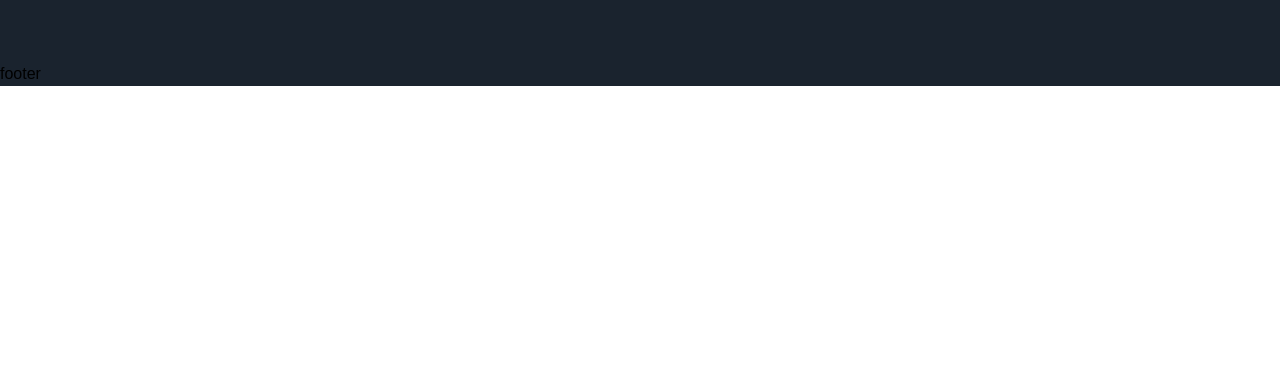
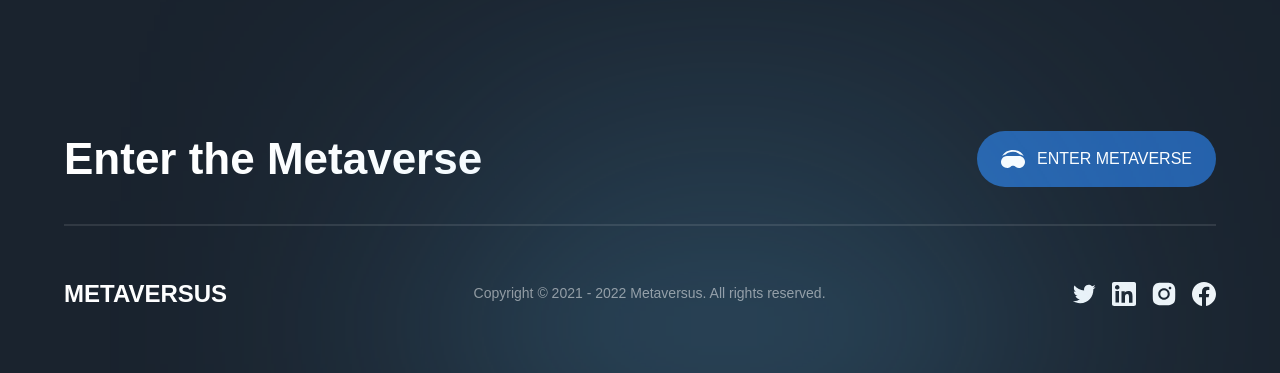
Before and after one commit to lapadatovic/Metaversus, a Next.js app: page / in a window 1280 px wide. Shown: the part 7059-7432 px from the top of the page. Before the commit the page ends 7145 px from the top, so only its background shows below. Built offline with nearby package versions, Linux system fonts and the light colour scheme; a web font is replaced by a local one.

Commit message:
With footer we finished project

```diff
--- a/components/Footer.jsx
+++ b/components/Footer.jsx
@@ -1,9 +1,66 @@
 'use client';
 
+import { motion } from "framer-motion";
+import { socials } from "../constants";
+import styles from "../styles";
+import { footerVariants } from "../utils/motion";
+
+
+
 const Footer = () => (
-  <footer>
-    footer
-  </footer>
+  <motion.footer
+    variants={footerVariants}
+    initial='hidden'
+    whileInView='show'
+    className={`${styles.paddings} py-8 relative`}
+  >
+    <div className="footer-gradient" />
+
+    <div
+      className={`${styles.innerWidth} mx-auto flex flex-col gap-8`}
+    >
+       <div
+        className="flex items-center justify-between flex-wrap gap-5">
+          <h4 className="font-bold md:font-[64px] text-[44px] text-white">
+            Enter the Metaverse
+          </h4>
+          <button
+            type="button"
+            className="flex items-center py-4 px-6 bg-[#2561ab] h-fit rounded-[32px] gap-[12px]"
+          >
+            <img src="/headset.svg" alt="headeset_img"
+              className="w-[24px] h-[24px] object-contain"
+            />
+            <span className="font-normal text-[16px] text-white uppercase ">
+              Enter Metaverse
+            </span>
+          </button>
+       </div>
+       <div className="flex flex-col">
+        <div className="mb-[50px] h-[2px] bg-white opacity-10" />
+
+        <div className="flex items-center justify-between flex-wrap  gap-4"
+        >
+          <h4 className="font-extrabold text-[24px] text-white uppercase">
+            Metaversus
+          </h4>
+          <p className="font-normal text-[14px] text-white opacity-50">
+          Copyright © 2021 - 2022 Metaversus. All rights reserved.
+          </p>
+          <div className="flex gap-4">
+            {socials.map((social) => (
+              <img
+                key={social.name}
+                src={social.url}
+                alt={social.name}
+                className="w-[24px] h-[24px] object-contain cursor-pointer"
+              />
+            ))}
+          </div>
+        </div>
+       </div>
+    </div>
+  </motion.footer>
 );
 
 export default Footer;
```
